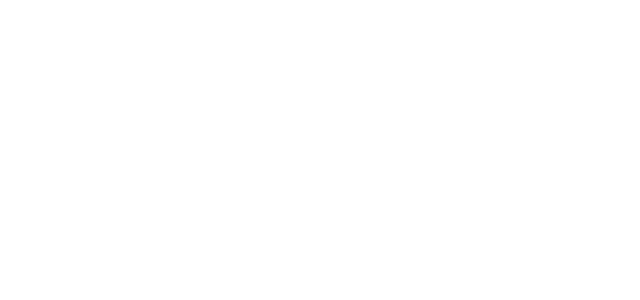
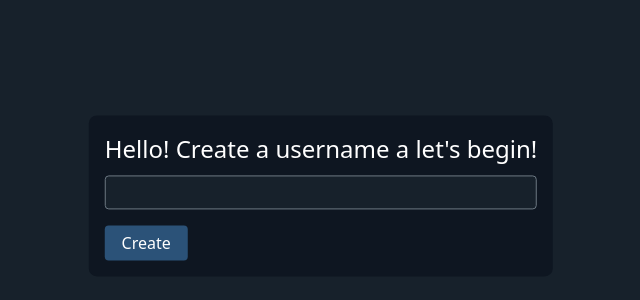
Before and after one commit to yppelu/sibers-test-real-time-chat, a React (Vite) app in the folder client/: page / in a window 1280 px wide. Shown: the part 204-504 px from the top of the page, without its empty margins (319-959 px from the left). Built offline with nearby package versions, Linux system fonts and the light colour scheme.

Commit message:
Add and style CreateUserForm

```diff
--- a/client/src/App.jsx
+++ b/client/src/App.jsx
@@ -1,3 +1,9 @@
+import WelcomeWindow from './components/welcome-window/WelcomeWindow.jsx';
+
 export default function App() {
-
+  return (
+    <main className="main">
+      <WelcomeWindow />
+    </main>
+  );
 }
--- /dev/null
+++ b/client/src/components/welcome-window/WelcomeWindow.jsx
@@ -0,0 +1,10 @@
+import './welcomeWindow.css';
+import CreateUserForm from './create-user-form/CreateUserForm.jsx';
+
+export default function WelcomeWindow() {
+  return (
+    <div className="welcome-window">
+      <CreateUserForm />
+    </div>
+  );
+}
--- /dev/null
+++ b/client/src/components/welcome-window/create-user-form/CreateUserForm.jsx
@@ -0,0 +1,13 @@
+import './createUserForm.css';
+
+export default function CreateUserForm() {
+  return (
+    <>
+      <h2 className="welcome-window__title">Hello! Create a username a let&apos;s begin!</h2>
+      <form className="welcome-window__form">
+        <input className="welcome-window__input" type="text" name="username" />
+        <button className="welcome-window__submit-button" type="submit">Create</button>
+      </form>
+    </>
+  );
+}
--- /dev/null
+++ b/client/src/components/welcome-window/create-user-form/createUserForm.css
@@ -0,0 +1,38 @@
+.welcome-window__title {
+  font-size: 1.5rem;
+  font-weight: 500;
+}
+
+.welcome-window__form {
+  display: flex;
+  flex-direction: column;
+  gap: 1rem;
+
+  width: 100%;
+}
+
+.welcome-window__input {
+  appearance: none;
+  background-color: var(--dark-color-2);
+  border: 1px solid var(--light-color-3);
+  border-radius: 0.25rem;
+
+  padding: 0.25rem 0.5rem;
+}
+
+.welcome-window__submit-button {
+  appearance: none;
+  background-color: var(--accent-color-2);
+  border: none;
+  border-radius: 0.25rem;
+  cursor: pointer;
+  transition: background-color 0.1s;
+
+  align-self: flex-start;
+
+  padding: 0.35rem 1.05rem;
+}
+
+.welcome-window__submit-button:active {
+  background-color: var(--accent-color-3);
+}
--- /dev/null
+++ b/client/src/components/welcome-window/welcomeWindow.css
@@ -0,0 +1,18 @@
+.welcome-window {
+  background-color: var(--dark-color-1);
+  border-radius: 0.5rem;
+
+  display: flex;
+  flex-direction: column;
+  gap: 0.5rem;
+  align-items: center;
+  justify-content: center;
+
+  position: absolute;
+  top: 50%;
+  left: 50%;
+  transform: translate(-50%, -50%);
+
+  padding: 1rem;
+  width: max-content;
+}
--- a/client/src/index.css
+++ b/client/src/index.css
@@ -54,3 +54,32 @@
 h6 {
   overflow-wrap: break-word;
 }
+
+:root {
+  --accent-color-1: #8CB987;
+  --accent-color-2: #2B5278;
+  --accent-color-3: #2E70A5;
+  --dark-color-1: #0E1621;
+  --dark-color-2: #17212B;
+  --light-color-1: #FFFFFF;
+  --light-color-2: #EFFDDE;
+  --light-color-3: #6C7883;
+}
+
+*::placeholder {
+  color: var(--light-color-3);
+}
+
+body {
+  background-color: var(--dark-color-2);
+  color: var(--light-color-1);
+  font-family: system-ui, -apple-system, BlinkMacSystemFont, 'Segoe UI', Roboto, Oxygen, Ubuntu, Cantarell, 'Open Sans', 'Helvetica Neue', sans-serif;
+  font-size: 1rem;
+  font-weight: 400;
+}
+
+.main {
+  margin: 0 auto;
+  max-width: 1200px;
+  width: 100%;
+}
```
